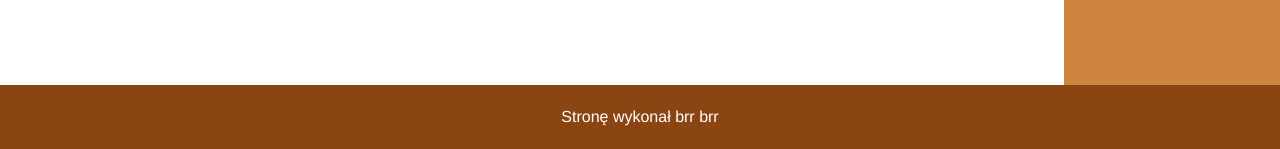
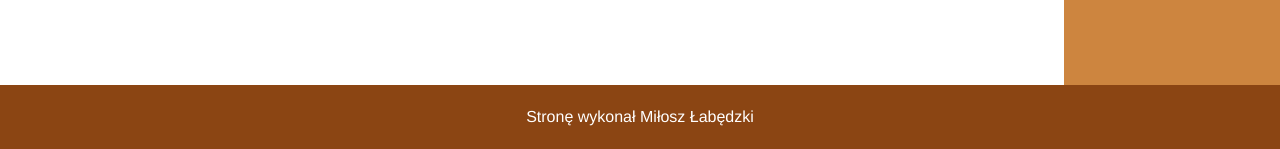
Before and after one commit to milosz-labedzki/INF03-Exam-Solutions, a PHP site: page /american.php in a window 1280 px wide. Shown: the part 769-918 px from the top of the page. Run offline with PHP 8.4, Linux system fonts and the light colour scheme; data comes from the database, SQL or seed files in the repository.

Commit message:
Update american.php

```diff
--- a/inf03_2024_06_11/american.php
+++ b/inf03_2024_06_11/american.php
@@ -82,7 +82,7 @@
 </section>
 
     <footer>
-        <p>Stronę wykonał brr brr</p>
+        <p>Stronę wykonał Miłosz Łabędzki</p>
     </footer>
 </body>
 </html>
```
